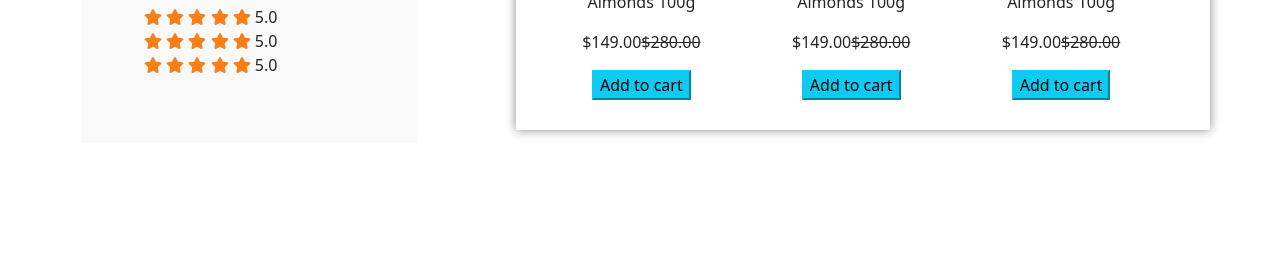
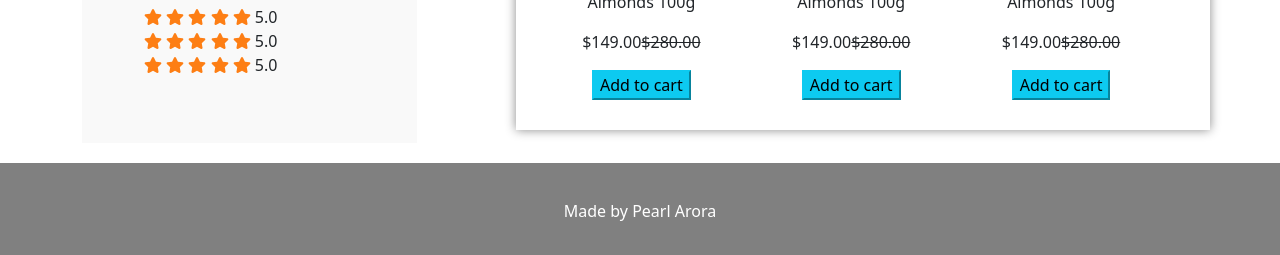
Before and after one commit to pearlarora/Web-Frameworks, a plain HTML site: page Lab7: Bootstrap/index.html in a window 1280 px wide. Shown: the part 1176-1431 px from the top of the page. Before the commit the page ends 1319 px from the top, so only its background shows below. Drawn offline with nearby package versions, Linux system fonts and the light colour scheme.

Commit message:
completed

```diff
--- a/Lab7: Bootstrap/index.html
+++ b/Lab7: Bootstrap/index.html
@@ -387,8 +387,8 @@
               </div>
             </div>
           </div>
-          <br>
-          <br>
+          <br />
+          <br />
           <div class="row row2">
             <h2>Nuts</h2>
             <div class="row row-nuts">
@@ -461,6 +461,11 @@
       </div>
     </div>
 
+    <!-- Footer -->
+    <footer id="footer">
+      <p class="d-block w-100" id="footer">Made by Pearl Arora</p>
+    </footer>
+
     <script
       src="https://use.fontawesome.com/releases/v5.15.2/js/all.js"
       data-auto-replace-svg="nest"
--- a/Lab7: Bootstrap/style.css
+++ b/Lab7: Bootstrap/style.css
@@ -86,3 +86,11 @@ ul {
 .col2 img {
   height: 100px;
 }
+
+#footer {
+  background-color: grey;
+  color: white;
+  text-align: center;
+  padding: 8px;
+  margin-top: 20px;
+}
```
